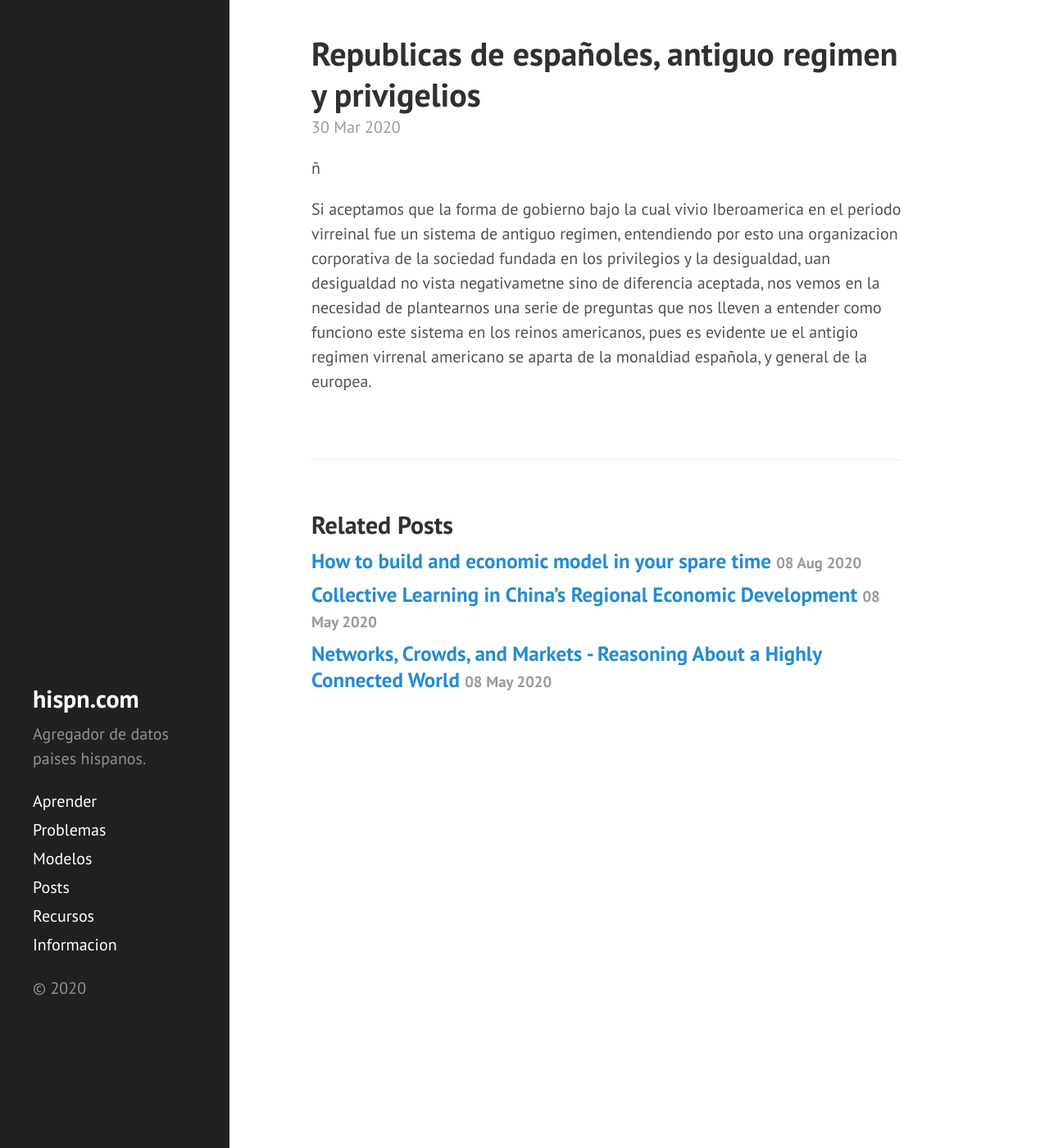
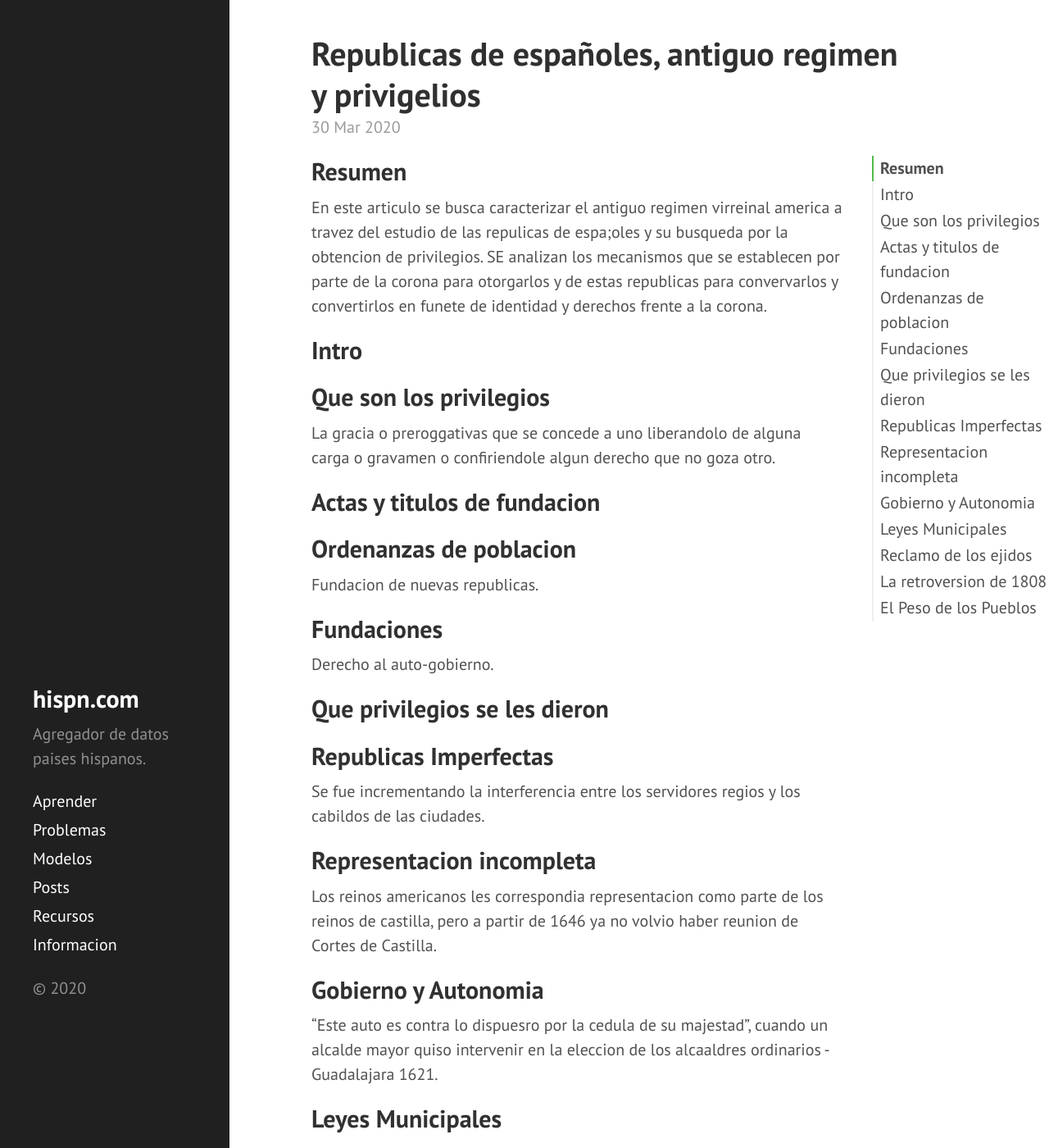
Before and after one commit to DanielBremont/hispn.github.io, a Jekyll site: the page built from _posts/papers/2020-03-30-Republicas-Espanoles-Antiguo-Regimen-Privilegios.md, in a window 1280 px wide and 1400 px high. Shown: the whole window at 82% size. Built offline with Jekyll 4.4.1, drawn with Linux system fonts in a browser that asks for light colours; some of the changed text lies outside the part shown.

Commit message:
Nuevo commit

```diff
--- a/_posts/papers/2020-03-30-Republicas-Espanoles-Antiguo-Regimen-Privilegios.md
+++ b/_posts/papers/2020-03-30-Republicas-Espanoles-Antiguo-Regimen-Privilegios.md
@@ -3,8 +3,47 @@ layout: post
 title: Republicas de españoles, antiguo regimen y privigelios
 categories: [papers]
 ---
-ñ
-
-Si aceptamos que la forma de gobierno bajo la cual vivio Iberoamerica en el periodo virreinal fue un sistema de antiguo regimen, entendiendo por esto una organizacion corporativa de la sociedad fundada en los privilegios y la desigualdad, uan desigualdad no vista negativametne sino de diferencia aceptada, nos vemos en la necesidad de plantearnos una serie de preguntas que nos lleven a entender como funciono este sistema en los reinos americanos, pues es evidente ue el antigio regimen virrenal americano se aparta de la monaldiad española, y general de la europea.
 
 <!--more-->
+
+## Resumen
+
+En este articulo se busca caracterizar el antiguo regimen virreinal america a travez del estudio de las repulicas de espa;oles y su busqueda por la obtencion de privilegios. SE analizan los mecanismos que se establecen por parte de la corona para otorgarlos y de estas republicas para convervarlos y convertirlos en funete de identidad y derechos frente a la corona.
+
+## Intro
+
+## Que son los privilegios
+
+La gracia o preroggativas que se concede a uno liberandolo de  alguna carga o gravamen o confiriendole algun derecho que no goza otro.
+
+## Actas y titulos de fundacion
+
+## Ordenanzas de poblacion
+
+Fundacion de nuevas republicas.
+
+## Fundaciones
+
+Derecho al auto-gobierno.
+
+## Que privilegios se les dieron
+
+## Republicas Imperfectas
+
+Se fue incrementando la interferencia entre los servidores regios y los cabildos de las ciudades.
+
+## Representacion incompleta
+
+Los reinos americanos les correspondia representacion como parte de los reinos de castilla, pero a partir de 1646 ya no volvio haber reunion de Cortes de Castilla.
+
+## Gobierno y Autonomia
+
+ "Este auto es contra lo dispuesro por la cedula de su majestad", cuando un alcalde mayor quiso intervenir en la eleccion de los alcaaldres ordinarios - Guadalajara 1621.
+
+## Leyes Municipales
+
+## Reclamo de los ejidos
+
+## La retroversion de 1808
+
+## El Peso de los Pueblos
```
